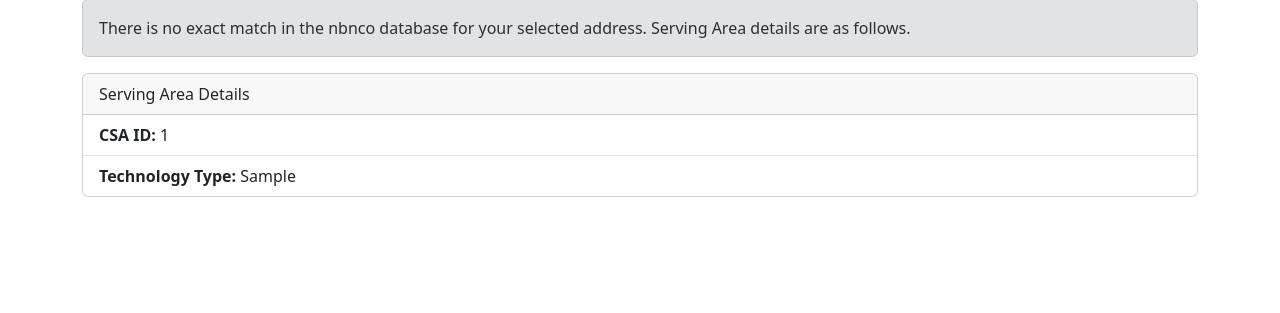
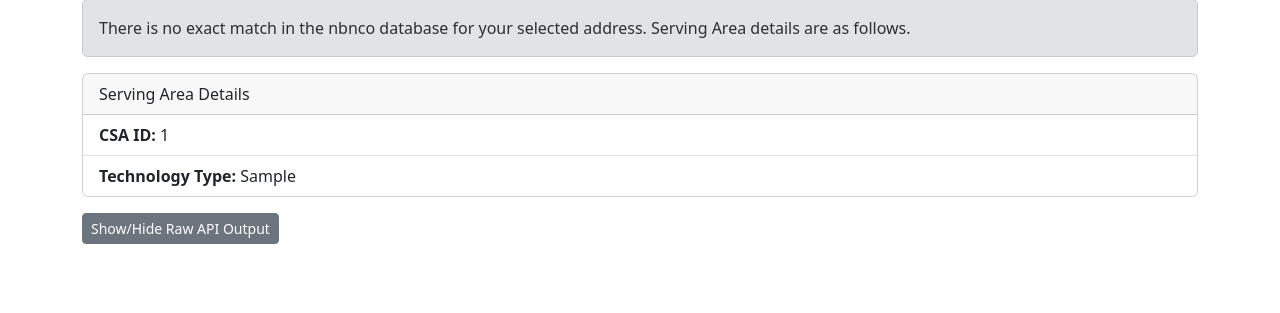
Before and after one commit to MattKobayashi/nbnchecker, a FastAPI app: template templates/index.html in a window 1280 px wide. Shown: the part 315-628 px from the top of the page. Run offline with FastAPI, Linux system fonts and the light colour scheme; the template is opened without the code that fills it: most values are stand-ins (such as "Sample title", 1, 10 or a date in 2020).

Commit message:
feat: Add collapsible raw API response view (#19)
* feat: Add collapsible raw API response view

* test: Add unit tests for check_address function

* build: Bump version to 1.1.0

```diff
--- a/main.py
+++ b/main.py
@@ -1,12 +1,11 @@
 #!/usr/bin/env python3
 import uvicorn
+import json
+from requests import get
 from fastapi import FastAPI, Request, Form
 from fastapi.responses import HTMLResponse
 from fastapi.templating import Jinja2Templates
 #from fastapi.staticfiles import StaticFiles
-
-# Import the refactored functions from nbnchecker
-from api import nbnQueryAddress, nbnLocDetails
 
 app = FastAPI()
 
@@ -20,32 +19,73 @@
 
 @app.post("/", response_class=HTMLResponse)
 async def check_address(request: Request, address: str = Form(...)):
-    """Handles form submission, calls NBN checker functions, and renders results."""
+    """Handles form submission, calls NBN APIs directly, and renders results."""
     context = {"request": request, "address_input": address}
     error_message = None
     results_data = None
+    address_raw_json = None
+    details_raw_json = None
 
     try:
-        # Step 1: Query the address
-        address_query_result = nbnQueryAddress(address)
+        # Step 1: Query the address directly
+        address_api_url = f"https://places.nbnco.net.au/places/v1/autocomplete?query={address}"
+        address_response = get(address_api_url, headers={"Referer": "https://www.nbnco.com.au"})
+        address_response.raise_for_status()
+        address_raw_json = address_response.json()
 
-        if not address_query_result["validResult"]:
-            error_message = "There are no matches for this address. Please check your input and try again."
+        loc_id = None
+        selected_address = None
+        valid_address_result = False
+
+        if "suggestions" in address_raw_json and len(address_raw_json["suggestions"]) > 0:
+            first_suggestion = address_raw_json["suggestions"][0]
+            if first_suggestion.get("id", "").startswith("LOC"):
+                loc_id = first_suggestion["id"]
+                selected_address = first_suggestion.get("formattedAddress")
+                valid_address_result = True
+
+        if not valid_address_result:
+            error_message = "There are no valid matches for this address. Please check your input and try again."
         else:
-            # Step 2: Get location details using the locID from the first result
-            loc_id = address_query_result["locID"]
-            loc_details_result = nbnLocDetails(loc_id)
+            # Step 2: Get location details directly using the locID
+            details_api_url = f"https://places.nbnco.net.au/places/v2/details/{loc_id}"
+            details_response = get(details_api_url, headers={"Referer": "https://www.nbnco.com.au"})
+            details_response.raise_for_status()
+            details_raw_json = details_response.json()
 
-            # Prepare results for the template
-            results_data = {
-                "selectedAddress": address_query_result["selectedAddress"],
-                "loc_details": loc_details_result
-            }
+            # Process details_raw_json
+            loc_details_result = {}
+            if "addressDetail" in details_raw_json and "id" in details_raw_json["addressDetail"]:
+                loc_details_result["exactMatch"] = True
+                loc_details_result["locID"] = details_raw_json["addressDetail"]["id"]
+                loc_details_result["techType"] = details_raw_json["addressDetail"].get("techType")
+                loc_details_result["serviceStatus"] = details_raw_json["addressDetail"].get("serviceStatus")
+                loc_details_result["statusMessage"] = details_raw_json["addressDetail"].get("statusMessage", "")
+                loc_details_result["coatChangeReason"] = details_raw_json["addressDetail"].get("coatChangeReason", "")
+                if loc_details_result["coatChangeReason"]:
+                    loc_details_result["patChangeDate"] = details_raw_json["addressDetail"].get("patChangeDate", "")
+                else:
+                    loc_details_result["patChangeDate"] = ""
+            elif "servingArea" in details_raw_json:
+                loc_details_result["exactMatch"] = False
+                loc_details_result["csaID"] = details_raw_json["servingArea"].get("csaId")
+                loc_details_result["techType"] = details_raw_json["servingArea"].get("techType")
+            else:
+                error_message = "Could not retrieve detailed location information."
+                loc_details_result = None
+
+            # Prepare results for the template only if loc_details_result is valid
+            if loc_details_result:
+                results_data = {
+                    "selectedAddress": selected_address,
+                    "loc_details": loc_details_result,
+                    "address_raw_json": json.dumps(address_raw_json, indent=2),
+                    "details_raw_json": json.dumps(details_raw_json, indent=2) if details_raw_json else None
+                }
 
     except Exception as e:
-        # Basic error handling for API calls or other issues
-        print(f"An error occurred: {e}") # Log error to console
-        error_message = "An unexpected error occurred while checking the address."
+        print(f"An error occurred: {e}")  # Log error to console
+        error_message = f"An unexpected error occurred: {e}"
 
     context["error_message"] = error_message
     context["results"] = results_data
--- a/pyproject.toml
+++ b/pyproject.toml
@@ -1,6 +1,6 @@
 [project]
 name = "nbnchecker"
-version = "1.0.1"
+version = "1.1.0"
 description = "A web interface for querying the nbnco public APIs"
 readme = "README.md"
 requires-python = ">=3.13"
--- a/templates/index.html
+++ b/templates/index.html
@@ -64,6 +64,24 @@
                     </ul>
                 </div>
             {% endif %}
+
+            {# Add Button and Collapsible Raw Output Section #}
+            <div class="mt-3">
+                <button class="btn btn-secondary btn-sm" type="button" data-bs-toggle="collapse" data-bs-target="#collapseRawJson" aria-expanded="false" aria-controls="collapseRawJson">
+                    Show/Hide Raw API Output
+                </button>
+            </div>
+            <div class="collapse mt-2" id="collapseRawJson">
+                <div class="card card-body">
+                    <h6>Address Query Raw JSON:</h6>
+                    <pre><code>{{ results.address_raw_json }}</code></pre>
+                    {% if results.details_raw_json %}
+                    <hr>
+                    <h6>Location Details Raw JSON:</h6>
+                    <pre><code>{{ results.details_raw_json }}</code></pre>
+                    {% endif %}
+                </div>
+            </div>
         {% endif %}
     </div>
     <script src="https://cdn.jsdelivr.net/npm/bootstrap@5.3.3/dist/js/bootstrap.bundle.min.js" integrity="sha384-YvpcrYf0tY3lHB60NNkmXc5s9fDVZLESaAA55NDzOxhy9GkcIdslK1eN7N6jIeHz" crossorigin="anonymous"></script>
```
Also changed, not shown: tests/test_main.py (added, +197 -0 lines).
